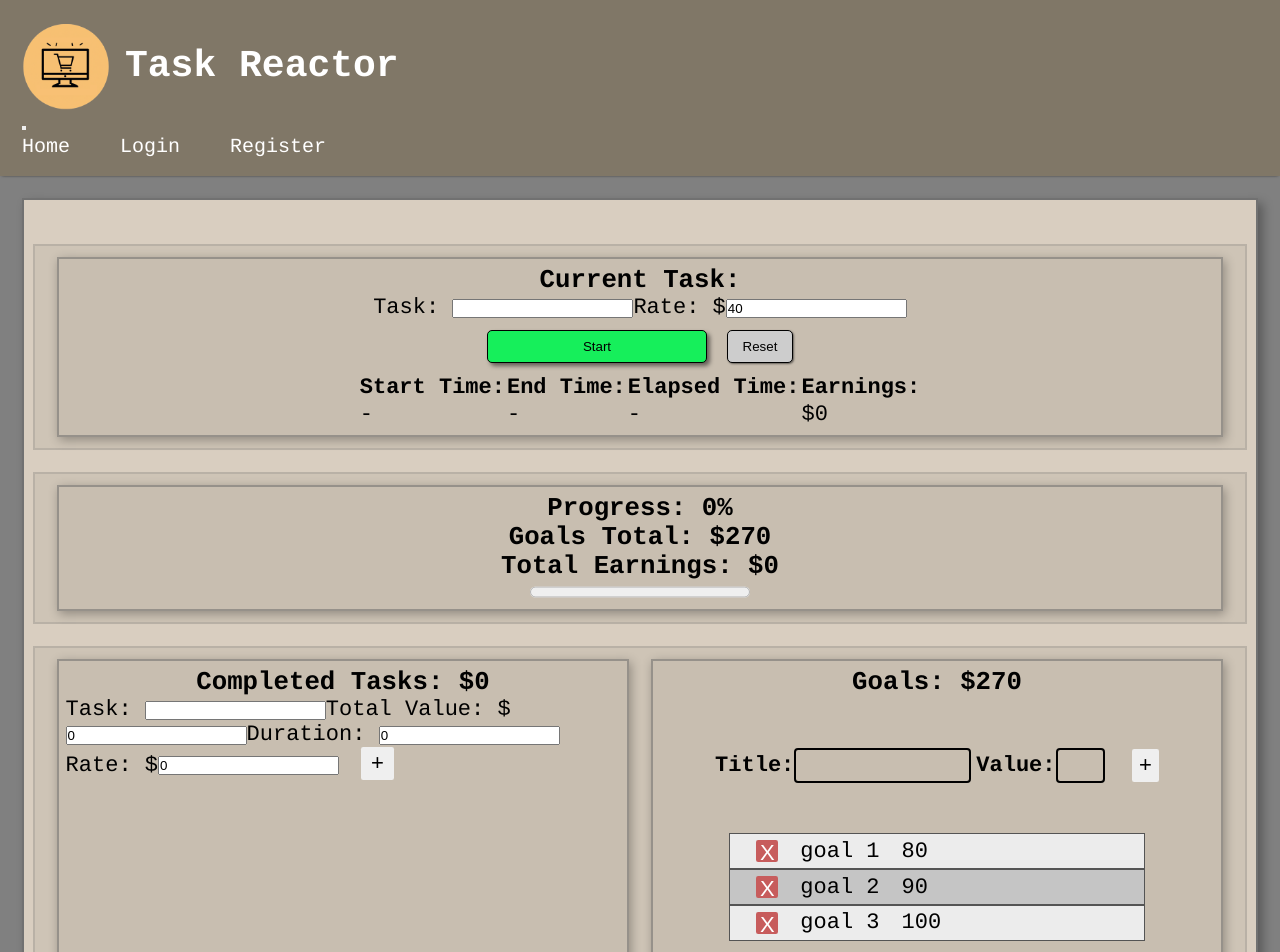
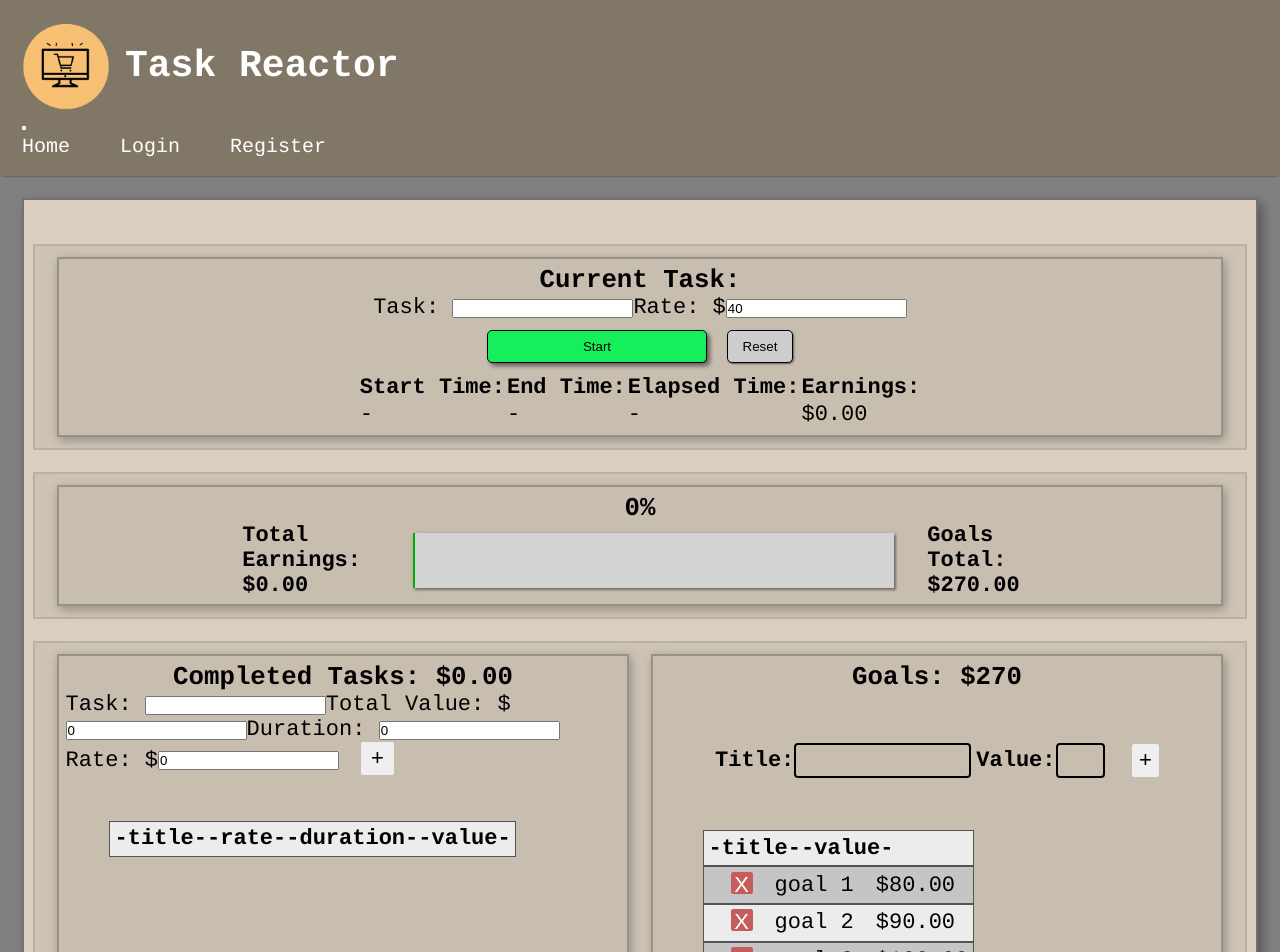
Before and after one commit to mroberts1137/Task-Reactor, a React (Create React App) app: page / in a window 1280 px wide. Shown: the top 952 px of the page. Built offline with nearby package versions, Linux system fonts and the light colour scheme.

Commit message:
improve list item formatting for each datatype

```diff
--- a/src/components/dashboard/GoalsBox.js
+++ b/src/components/dashboard/GoalsBox.js
@@ -19,7 +19,11 @@ const GoalsBox = ({ total }) => {
         <AddItem />
       </div>
       <div className='list-container'>
-        <List items={goals} removeItem={removeGoal} />
+        <List
+          items={goals}
+          removeItem={removeGoal}
+          displayKeys={{ title: 'String', value: 'Currency' }}
+        />
       </div>
     </div>
   );
--- /dev/null
+++ b/src/components/dashboard/ProgressBox.css
@@ -0,0 +1,28 @@
+progress {
+  width: 80%;
+  height: 2.5rem;
+  border-radius: 0;
+  box-shadow: 1px 1px 4px rgba(0, 0, 0, 0.2);
+}
+progress::-webkit-progress-bar {
+  background-color: rgb(211, 211, 211);
+  box-shadow: 2px 2px 2px rgba(60, 60, 60, 0.5);
+}
+progress::-webkit-progress-value {
+  background-color: rgb(0, 215, 7);
+  border: 1px solid rgba(0, 0, 0, 0.2);
+}
+progress::-moz-progress-bar {
+  /* style rules */
+}
+
+.info-col {
+  align-items: center;
+  justify-content: center;
+  margin-inline: 1.5rem;
+}
+
+.info-col h4 {
+  justify-content: center;
+  align-items: center;
+}
--- a/src/components/dashboard/ProgressBox.js
+++ b/src/components/dashboard/ProgressBox.js
@@ -1,4 +1,5 @@
 import { useState, useEffect } from 'react';
+import './ProgressBox.css';
 
 const Progress = ({ goalsTotal, totalEarnings }) => {
   const [progress, setProgress] = useState(0);
@@ -9,10 +10,25 @@ const Progress = ({ goalsTotal, totalEarnings }) => {
 
   return (
     <div className='container'>
-      <h3>Progress: {progress}%</h3>
-      <h3>Goals Total: ${goalsTotal}</h3>
-      <h3>Total Earnings: ${totalEarnings}</h3>
-      <progress value={progress} max={100} />
+      <h3>{progress}%</h3>
+      <div
+        className='flex-row'
+        style={{
+          width: '75%',
+          justifyContent: 'space-between',
+          alignItems: 'center'
+        }}
+      >
+        <div className='flex-col info-col'>
+          <h4>Total Earnings:</h4>
+          <h4>${totalEarnings.toFixed(2)}</h4>
+        </div>
+        <progress value={progress} max={100} />
+        <div className='flex-col info-col'>
+          <h4>Goals Total:</h4>
+          <h4>${goalsTotal.toFixed(2)}</h4>
+        </div>
+      </div>
     </div>
   );
 };
--- a/src/components/dashboard/TasksBox.js
+++ b/src/components/dashboard/TasksBox.js
@@ -11,13 +11,22 @@ const TaskBox = ({ total }) => {
   return (
     <div className='container'>
       <h3>
-        Completed Tasks: $<span id='goals-total'>{total}</span>
+        Completed Tasks: $<span id='goals-total'>{total.toFixed(2)}</span>
       </h3>
 
       <AddTask />
 
       <div className='list-container'>
-        <List items={tasks} removeItem={removeTask} />
+        <List
+          items={tasks}
+          removeItem={removeTask}
+          displayKeys={{
+            title: 'String',
+            rate: 'Currency',
+            duration: 'DateTime',
+            value: 'Currency'
+          }}
+        />
       </div>
     </div>
   );
--- a/src/components/dashboard/TimerBox.js
+++ b/src/components/dashboard/TimerBox.js
@@ -149,7 +149,7 @@ const TimerBox = ({ earningsChange }) => {
             ) : (
               <td>-</td>
             )}
-            <td>${earnings}</td>
+            <td>${earnings.toFixed(2)}</td>
           </tr>
         </table>
       </div>
--- a/src/components/list/AddItem.js
+++ b/src/components/list/AddItem.js
@@ -10,7 +10,7 @@ const AddItem = () => {
   const handleSubmit = (e) => {
     e.preventDefault();
 
-    if (!title || !value || value <= 0) {
+    if (!title || !value || value < 0) {
       console.log('Invalid input');
       return;
     }
--- a/src/components/list/List.css
+++ b/src/components/list/List.css
@@ -32,7 +32,7 @@
 .list-container {
   display: flex;
   flex-direction: column;
-  width: 75%;
+  width: 85%;
   min-height: 10rem;
   background-color: rgb(0, 0, 0, 0);
   padding: 2rem;
@@ -49,10 +49,16 @@
   padding: 0.2rem;
   border: 1px solid rgb(84, 84, 84);
   font-size: 1rem;
+  text-align: left;
 }
 
 .list-item:nth-child(even) {
   background-color: var(--list-item-even-col);
+}
+
+.list-item td,
+.list-item th {
+  text-align: left;
 }
 
 .item-text {
--- a/src/components/list/List.js
+++ b/src/components/list/List.js
@@ -1,11 +1,23 @@
 import ListItem from './ListItem';
 
-const List = ({ items, removeItem }) => {
+const List = ({ items, removeItem, displayKeys }) => {
   return (
     <div>
-      {items.map((item) => {
-        return <ListItem key={item.id} item={item} removeItem={removeItem} />;
-      })}
+      <table>
+        <tr className='list-item'>
+          {Object.keys(displayKeys).map((key) => (
+            <th>-{key}-</th>
+          ))}
+        </tr>
+        {items.map((item) => (
+          <ListItem
+            key={item.id}
+            item={item}
+            removeItem={removeItem}
+            displayKeys={displayKeys}
+          />
+        ))}
+      </table>
     </div>
   );
 };
--- a/src/components/list/ListItem.js
+++ b/src/components/list/ListItem.js
@@ -2,7 +2,7 @@ import { useState, useEffect } from 'react';
 import { useDispatch } from 'react-redux';
 import { useSpring, animated } from 'react-spring';
 
-const ListItem = ({ item, removeItem }) => {
+const ListItem = ({ item, removeItem, displayKeys }) => {
   const dispatch = useDispatch();
   const [animate, setAnimate] = useState(false);
 
@@ -15,24 +15,46 @@ const ListItem = ({ item, removeItem }) => {
   useEffect(() => setAnimate(true), []);
 
   return (
-    <animated.div className='list-item' style={slideIn}>
+    <animated.tr className='list-item' style={slideIn}>
+      <td>
         <button
           className='remove-item-btn'
           onClick={() => dispatch(removeItem(item))}
         >
           X
         </button>
-      {/* {Object.entries(item).map((key, value) => {
+      </td>
+      {Object.keys(displayKeys).map((key, index) => {
+        switch (displayKeys[key]) {
+          case 'Currency':
             return (
-          <div>
-            <p className='item-text'>{key}</p>
-            <p className='item-text'>{value}</p>
-          </div>
+              <td key={index} className='item-text'>
+                ${parseFloat(item[key]).toFixed(2)}
+              </td>
             );
-      })} */}
-      <p className='item-text'>{item.title}</p>
-      <p className='item-text'>{item.value}</p>
-    </animated.div>
+          case 'String':
+            return (
+              <td key={index} className='item-text'>
+                {item[key]}
+              </td>
+            );
+          case 'DateTime':
+            return (
+              <td key={index} className='item-text'>
+                {Math.floor(item[key] / (1000 * 60 * 60))}:
+                {Math.floor(item[key] / (1000 * 60)) % 60}:
+                {Math.floor(item[key] / 1000) % 60}
+              </td>
+            );
+          default:
+            return (
+              <td key={index} className='item-text'>
+                {item[key]}
+              </td>
+            );
+        }
+      })}
+    </animated.tr>
   );
 };
 
```
Lines whose indentation alone changed are shown as unchanged.
